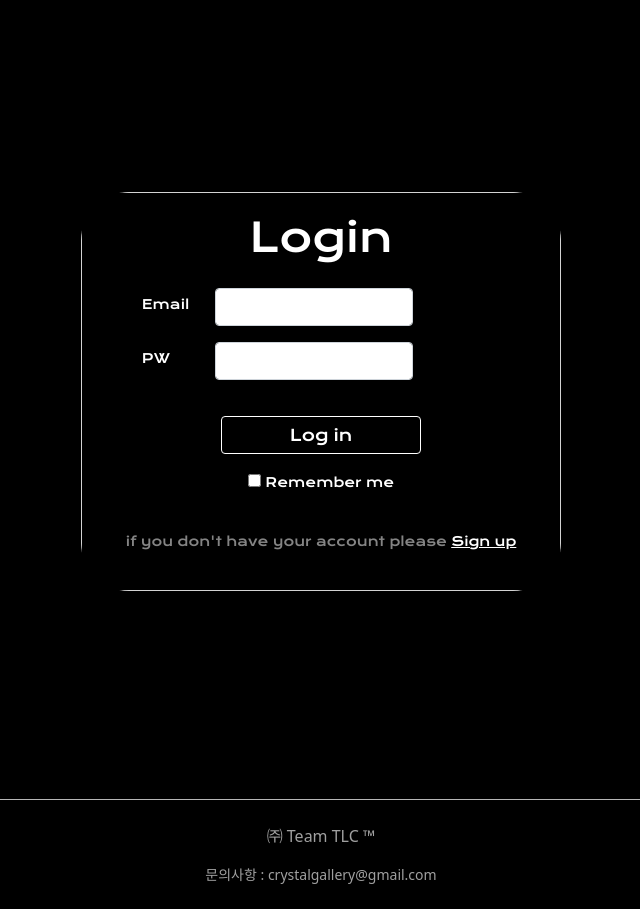
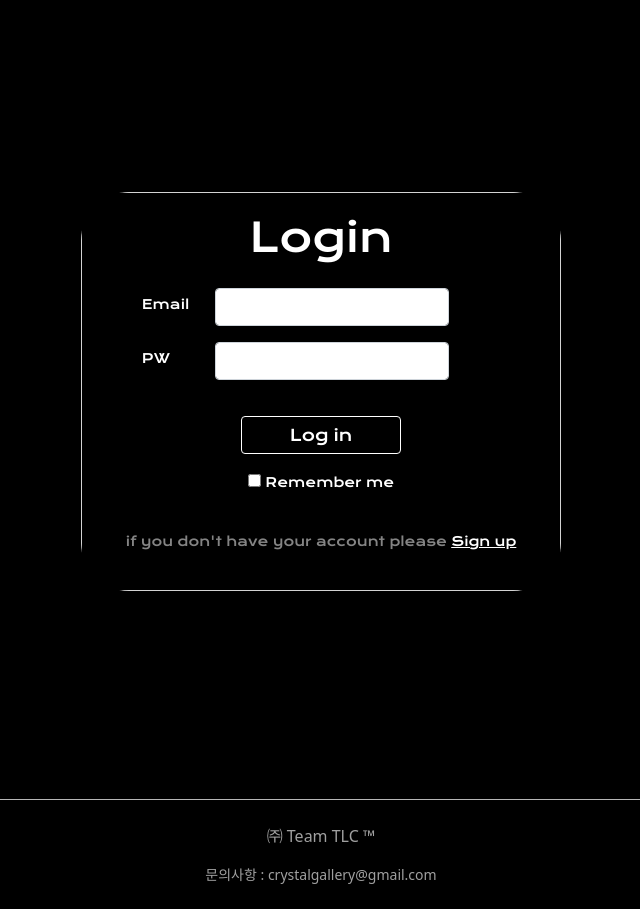
Before and after one commit to hongin12/Crystal-Gallery, a Django app: page /login/ in a window 1280 px wide. Shown: the part 53-962 px from the top of the page, without its empty margins (319-959 px from the left). Run offline with Django 3.2, Linux system fonts and the light colour scheme.

Commit message:
auctionArts 에 로그인 안한 상태면 로그인으로 넘어가기, 로그인html 수정

```diff
--- a/CrystalGallery/crystal/templates/auctionArts.html
+++ b/CrystalGallery/crystal/templates/auctionArts.html
@@ -140,7 +140,11 @@ auctionArts
                   <p class="card-text">시작가: {{listing.listing.initial}}</p>
                   <p class="card-text">현재가: {{listing.highest_bid}}</p>
                   <p><small>deadline: {{listing.listing.time_ending}}</small>
+                    {% if user.is_authenticated %}
                     <a href="{% url 'auction' listing.listing.id %}" class="btn btn-sm btn-secondary">응찰</a>
+                    {% else %}
+                    <a href="{% url 'login' %}" class="btn btn-sm btn-secondary">응찰</a>
+                    {% endif %}
                   </p>
                 </div>
               </div>
--- a/CrystalGallery/crystal/templates/login.html
+++ b/CrystalGallery/crystal/templates/login.html
@@ -22,6 +22,7 @@ login
             background-color: black;
             color: rgb(255, 255, 255);
         }
+
         .container_login {
             width: 30rem;
             position: absolute; left: 50%; top: 50%;
@@ -79,18 +80,18 @@ login
                     <br> {%csrf_token%}
                     <div class="mb-3 row">
                         <label class="col-sm-2 col-form-label">Email</label>
-                        <div class="col-sm-6">
+                        <div class="col-sm-7">
                             <input type="text" class="form-control" name="username">
                         </div>
                     </div>
                     <div class="mb-3 row">
                         <label class="col-sm-2 col-form-label">PW</label>
-                        <div class="col-sm-6">
+                        <div class="col-sm-7">
                             <input type="password" class="form-control" name="password">
                         </div>
                     </div>
                     <br>
-                    <div class="d-grid gap-2 col-5 mx-auto">
+                    <div class="d-grid gap-2 col-4 mx-auto">
                         <input class="btn" type="submit" value = "Log in">
                     </div>
                     <br>
```
Also changed, not shown: CrystalGallery/db.sqlite3.
